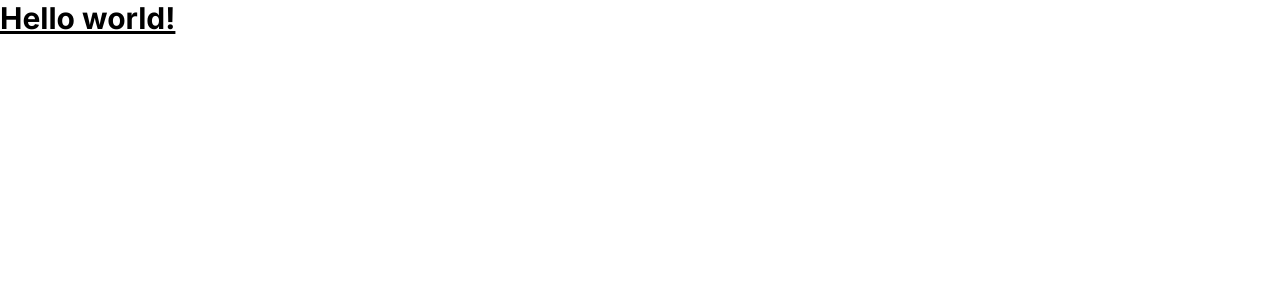
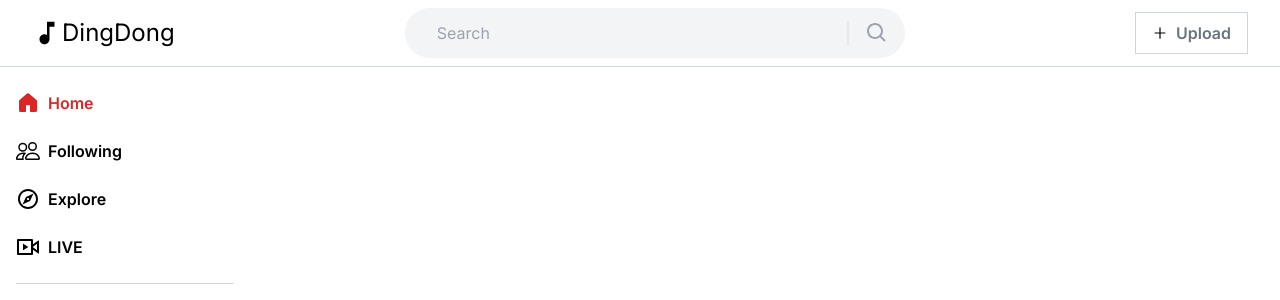
Before and after one commit to sulaimondawood/tiktok-clone, a Next.js app: page / in a window 1280 px wide. Shown: the top 300 px of the page. Built offline with nearby package versions, Linux system fonts and the light colour scheme.

Commit message:
working on nav and side bar

```diff
--- /dev/null
+++ b/app/following/page.tsx
@@ -0,0 +1,7 @@
+import React from "react";
+
+const page = () => {
+  return <div>following</div>;
+};
+
+export default page;
--- a/app/layout.tsx
+++ b/app/layout.tsx
@@ -1,21 +1,29 @@
-import './globals.css'
-import { Inter } from 'next/font/google'
+import NavBar from "@/components/navbar/NavBar";
+import "./globals.css";
+import { Inter } from "next/font/google";
+import SideBar from "@/components/sidebar/SideBar";
 
-const inter = Inter({ subsets: ['latin'] })
+const inter = Inter({ subsets: ["latin"] });
 
 export const metadata = {
-  title: 'Create Next App',
-  description: 'Generated by create next app',
-}
+  title: "Create Next App",
+  description: "Generated by create next app",
+};
 
 export default function RootLayout({
   children,
 }: {
-  children: React.ReactNode
+  children: React.ReactNode;
 }) {
   return (
     <html lang="en">
-      <body className={inter.className}>{children}</body>
+      <body className={inter.className}>
+        <NavBar />
+        <div className="flex justify-between">
+          <SideBar />
+          {children}
+        </div>
+      </body>
     </html>
-  )
+  );
 }
--- a/app/page.tsx
+++ b/app/page.tsx
@@ -1,7 +1,5 @@
+import SideBar from "@/components/sidebar/SideBar";
+
 export default function Home() {
-  return (
-    <main className="">
-      <h1 className="text-3xl font-bold underline">Hello world!</h1>
-    </main>
-  );
+  return <main className=""></main>;
 }
--- /dev/null
+++ b/components/navbar/NavBar.tsx
@@ -0,0 +1,38 @@
+import React from "react";
+import SideBar from "../sidebar/SideBar";
+import { BiSearch } from "react-icons/bi";
+import { AiOutlinePlus } from "react-icons/ai";
+import { MdMusicNote } from "react-icons/md";
+const NavBar = () => {
+  return (
+    <div className="px-4 lg:px-8 py-2 border-b border-b-gray-300">
+      <div className="flex  justify-between gap-4 lg:gap-0 items-center ">
+        <h1 className="cursor-pointer text-2xl flex items-center">
+          <span className="text-lg lg:text-3xl">
+            <MdMusicNote />
+          </span>
+          <span className="hidden md:block">DingDong</span>
+        </h1>
+        <div className="relative h-[40px] lg:h-[50px] w-[300px] lg:w-[500px] l">
+          <input
+            className="w-full h-full bg-gray-100 rounded-full px-4 outline-0  indent-4
+           "
+            type="text"
+            placeholder="Search"
+          />
+          <span className="absolute top-1/2 -translate-y-1/2 right-4 text-2xl text-gray-400 border-l-2 pl-4 ">
+            <BiSearch />
+          </span>
+        </div>
+        <div className="cursor-pointer flex gap-2 items-center justify-center border py-2 px-4 border-gray-300">
+          <span>
+            <AiOutlinePlus />
+          </span>
+          <p className="hidden lg:block font-semibold text-gray-500"> Upload</p>
+        </div>
+      </div>
+    </div>
+  );
+};
+
+export default NavBar;
--- /dev/null
+++ b/components/sidebar/SideBar.tsx
@@ -0,0 +1,44 @@
+"use client";
+
+import { sideBar } from "@/utils/constants/sideBarConstants";
+import Link from "next/link";
+import { usePathname, useRouter } from "next/navigation";
+
+const SideBar = () => {
+  const router = useRouter();
+  const pathName = usePathname();
+
+  return (
+    <div className="lg:w-[250px] px-4">
+      <div className=""></div>
+      <div className="flex flex-col items-start py-6 border-b border-b-gray-300 justify-center gap-6">
+        {sideBar.map((item, index) => {
+          return (
+            <Link
+              href={item.route}
+              key={index}
+              className="flex gap-2 text-base font-semibold items-center hover:bg-gray-50 hover:rounded-md hover:w-full hover:py-2 "
+            >
+              <span
+                className={`text-2xl ${
+                  item.route === pathName ? "text-red-600" : ""
+                }`}
+              >
+                {item.route === pathName ? item.iconActive : item.icon}
+              </span>
+              <p
+                className={` hidden lg:block ${
+                  item.route === pathName ? "text-red-600" : ""
+                }`}
+              >
+                {item.name}
+              </p>
+            </Link>
+          );
+        })}
+      </div>
+    </div>
+  );
+};
+
+export default SideBar;
--- a/package.json
+++ b/package.json
@@ -17,6 +17,7 @@
     "next": "13.4.5",
     "react": "18.2.0",
     "react-dom": "18.2.0",
+    "react-icons": "^4.10.1",
     "typescript": "5.1.3"
   },
   "devDependencies": {
--- /dev/null
+++ b/utils/constants/sideBarConstants.js
@@ -0,0 +1,35 @@
+import { GoHome } from "react-icons/go";
+import { GoHomeFill } from "react-icons/go";
+import { BsPeopleFill } from "react-icons/bs";
+import { BsPeople } from "react-icons/bs";
+import { MdOutlineExplore } from "react-icons/md";
+import { MdExplore } from "react-icons/md";
+import { RiLiveLine } from "react-icons/ri";
+import { RiLiveFill } from "react-icons/ri";
+
+export const sideBar = [
+  {
+    name: "Home",
+    icon: <GoHome />,
+    iconActive: <GoHomeFill />,
+    route: "/",
+  },
+  {
+    name: "Following",
+    icon: <BsPeople />,
+    iconActive: <BsPeopleFill />,
+    route: "/following",
+  },
+  {
+    name: "Explore",
+    icon: <MdOutlineExplore />,
+    iconActive: <MdExplore />,
+    route: "/explore",
+  },
+  {
+    name: "LIVE",
+    icon: <RiLiveLine />,
+    iconActive: <RiLiveFill />,
+    route: "/live",
+  },
+];
```
Also changed, not shown: tsconfig.json (+7 -1 lines), 1 other file (tests, documents, lock files or other folders).
